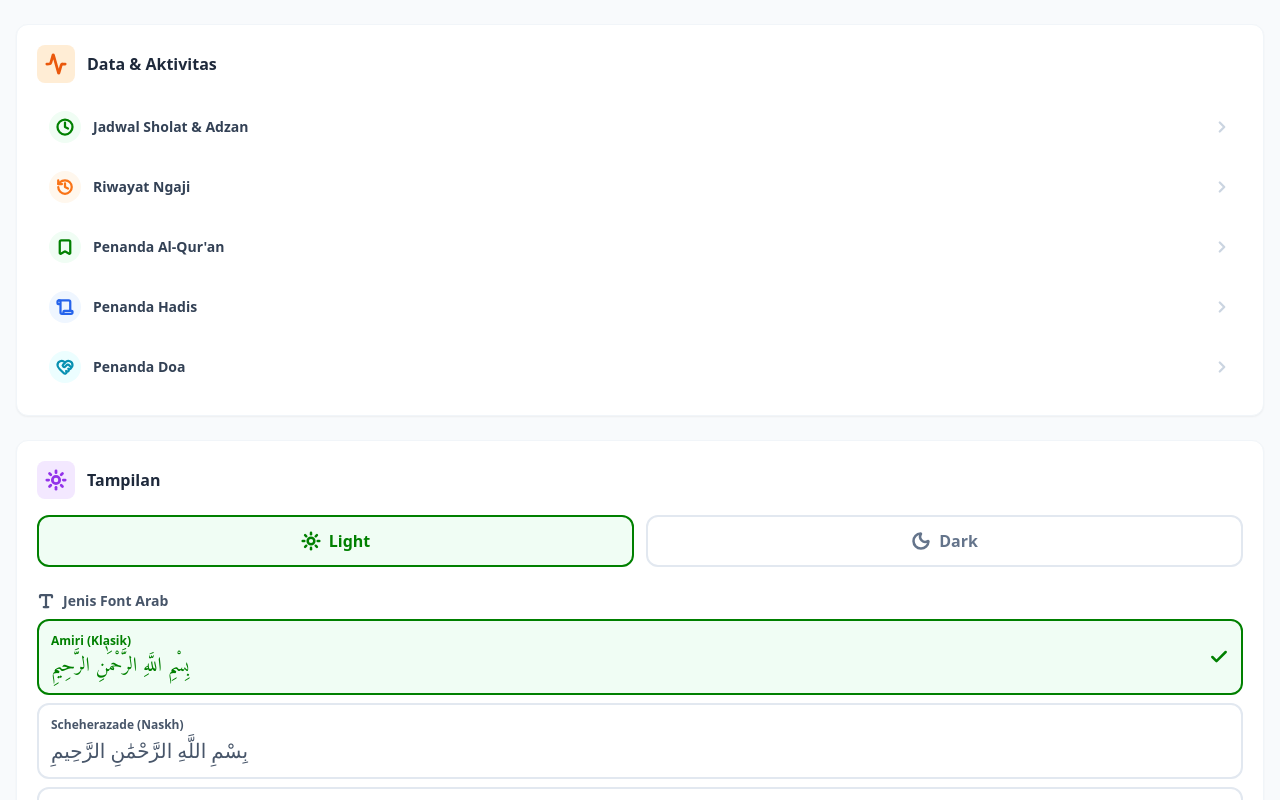
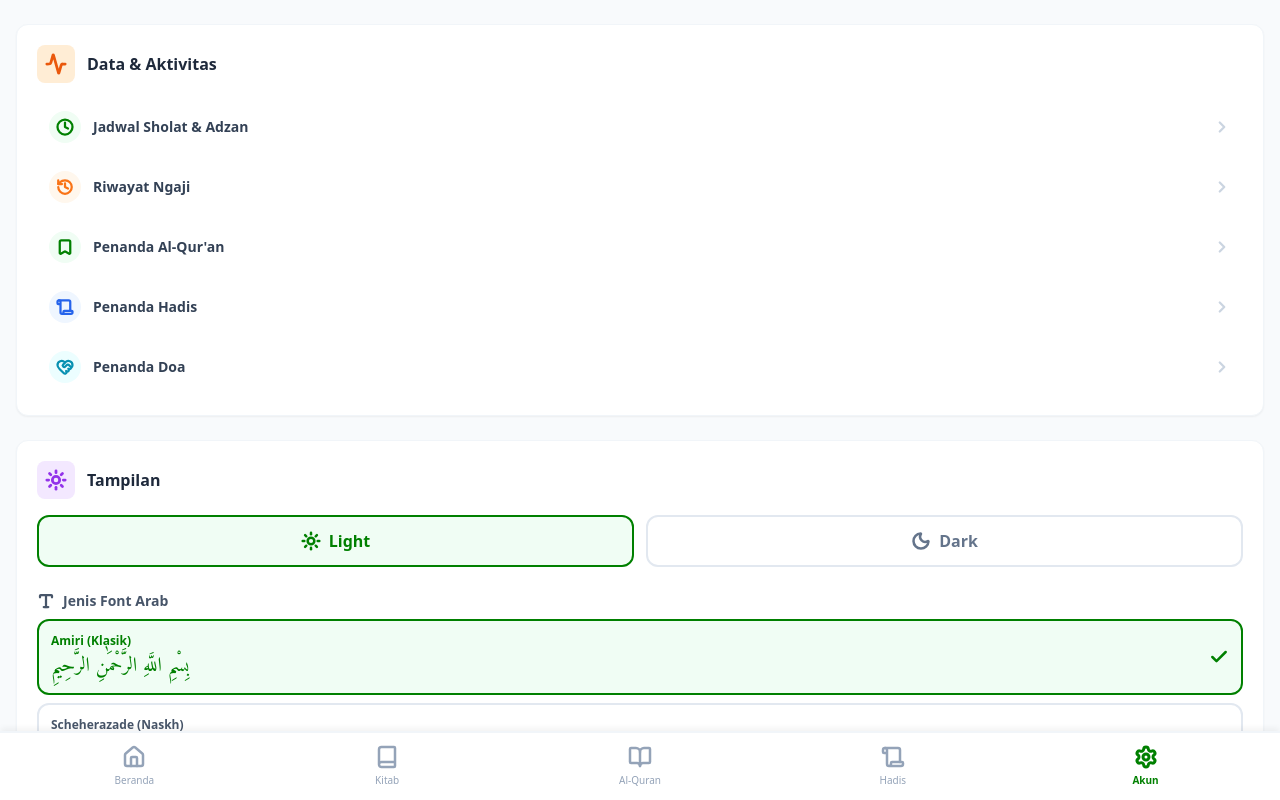
Before and after one commit to alwasilahid/SantriAI, a React (Vite) app: page /#/settings in a window 1280 px wide. Shown: the top 800 px of the page. Built offline with nearby package versions, Linux system fonts and the light colour scheme; a web font is replaced by a local one.

Commit message:
Update NavBar component with improved styles and structure

```diff
--- a/components/NavBar.tsx
+++ b/components/NavBar.tsx
@@ -1,3 +1,4 @@
+
 import React from 'react';
 import { Home, Book, BookOpen, Scroll, Settings } from 'lucide-react';
 import { useNavigate, useLocation } from 'react-router-dom';
@@ -20,11 +21,20 @@ const NavBar: React.FC = () => {
           : 'text-slate-400 dark:text-slate-500 hover:text-slate-600 dark:hover:text-slate-300'
       }`}
     >
-      <Icon size={22} strokeWidth={isActive(path) ? 2.5 : 2} />
-      <span className="text-[9px] font-medium">{label}</span>
+      <Icon size={24} strokeWidth={isActive(path) ? 3 : 2.5} />
+      <span className={`text-[10px] ${isActive(path) ? 'font-bold' : 'font-medium'}`}>{label}</span>
     </button>
   );
 
+  return (
+    <nav className="fixed bottom-0 left-0 right-0 bg-white dark:bg-slate-900 border-t-2 border-slate-100 dark:border-slate-800 px-2 py-3 flex justify-around items-center z-50 safe-area-bottom shadow-[0_-4px_6px_-1px_rgba(0,0,0,0.05)] dark:shadow-none transition-colors duration-300">
+      <NavItem path="/" icon={Home} label="Beranda" />
+      <NavItem path="/kitab" icon={Book} label="Kitab" />
+      <NavItem path="/quran" icon={BookOpen} label="Al-Quran" />
+      <NavItem path="/hadis" icon={Scroll} label="Hadis" />
+      <NavItem path="/settings" icon={Settings} label="Akun" />
+    </nav>
+  );
 };
 
 export default NavBar;
```
